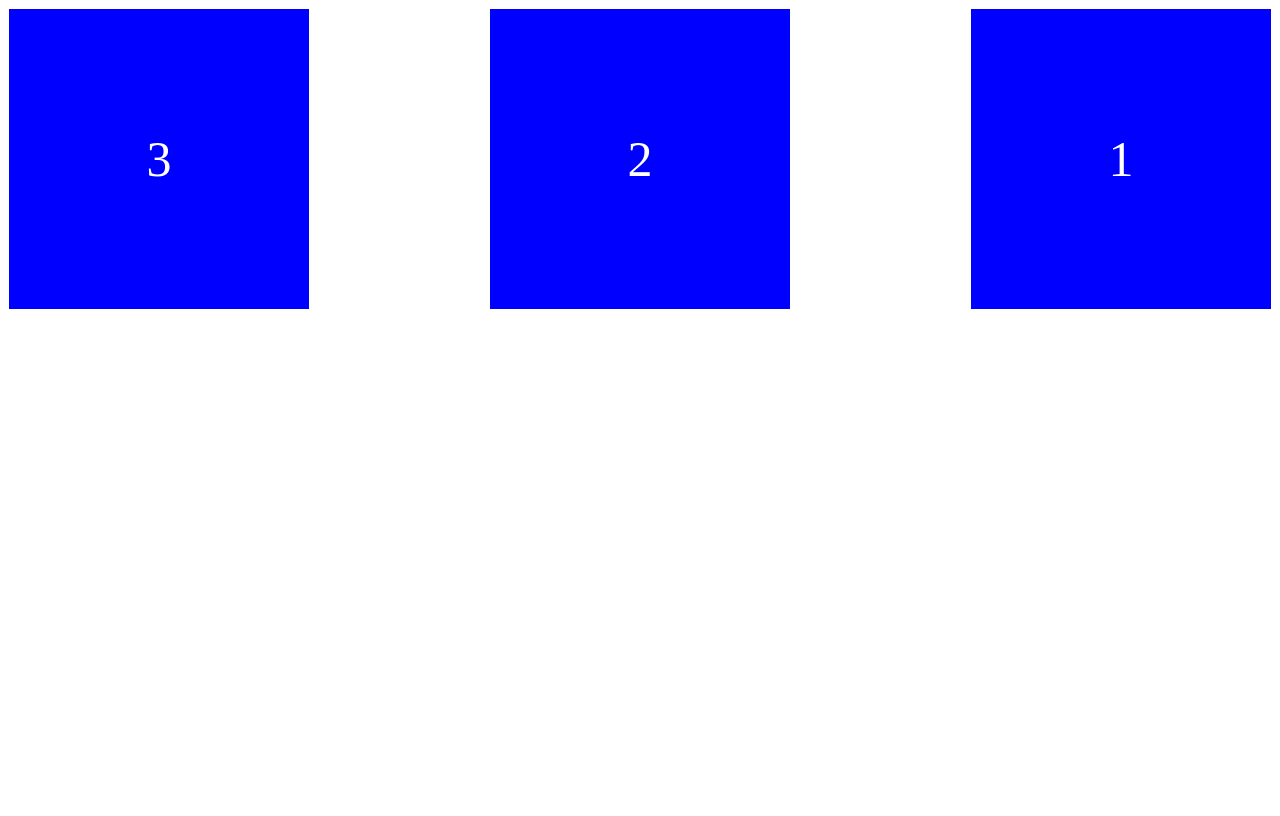
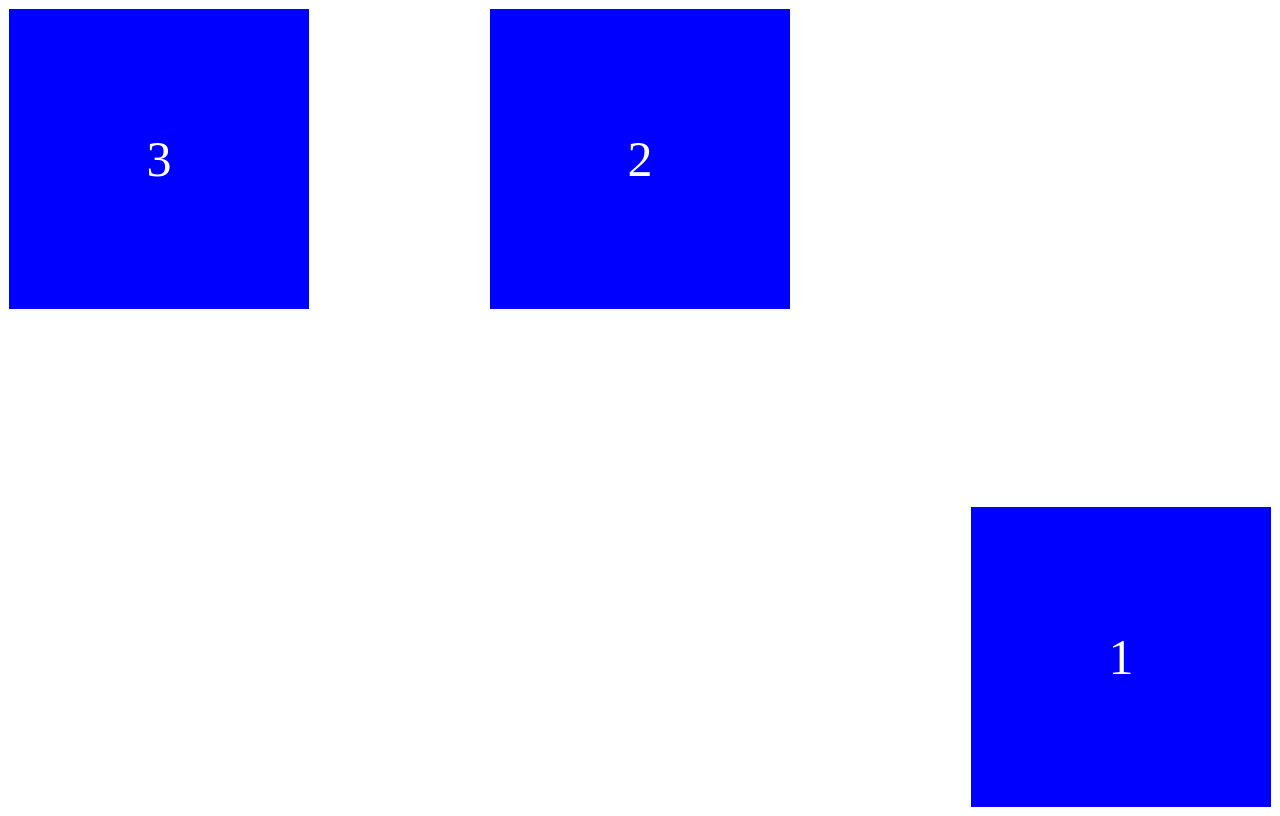
Before and after one commit to nakusha/css_practice, a plain HTML site: page flexbox.html in a window 1280 px wide. Drawn offline with Linux system fonts and the light colour scheme.

Commit message:
flex box align-self / flexbox ended

```diff
--- a/flexbox.html
+++ b/flexbox.html
@@ -34,6 +34,9 @@
                 color: white;
                 font-size: 50px;
             }
+            .box:first-child{
+                align-self: flex-end;
+            }
         </style>
     </head>
     <body>
```
Also changed, not shown: README.md.
